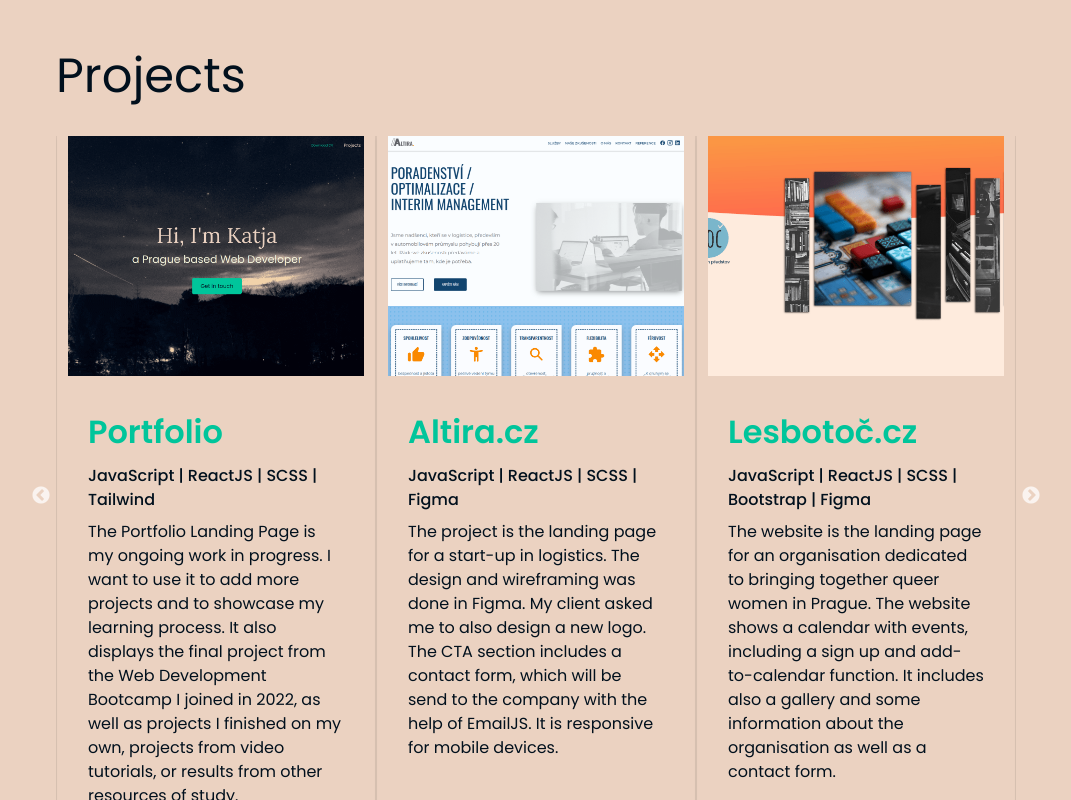
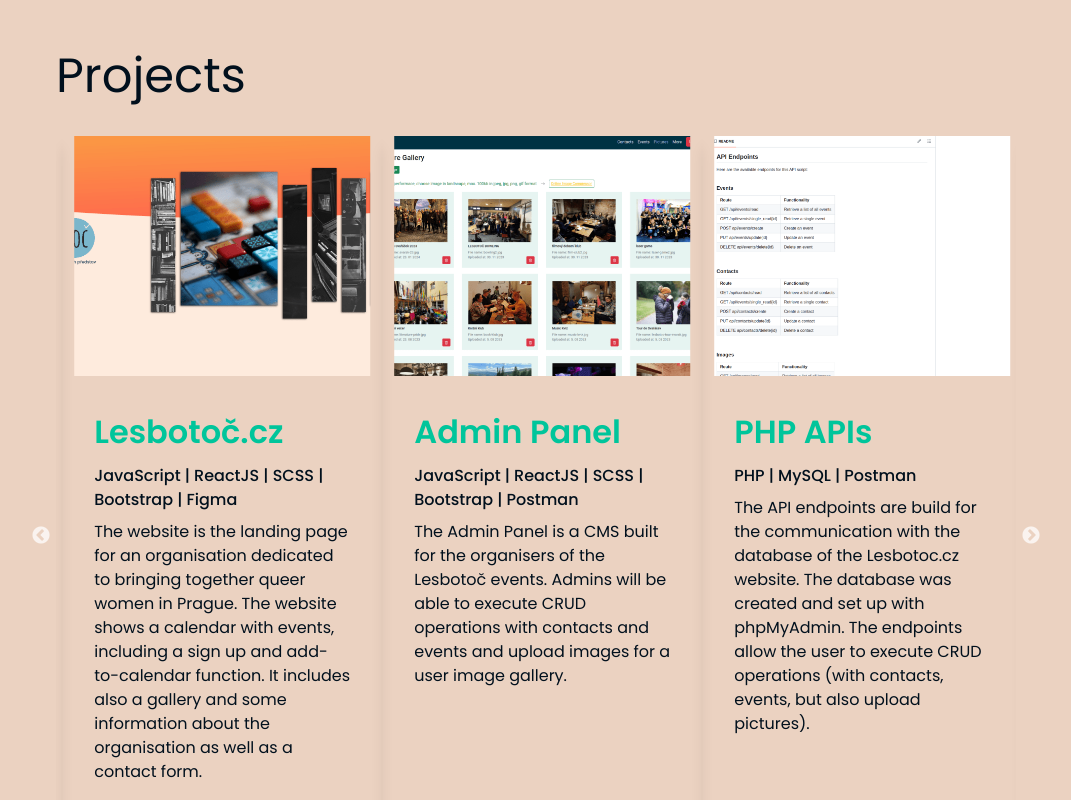
Before and after one commit to queuing4oranges/portfolio, a React (Create React App) app: page / in a window 1280 px wide. Shown: the part 940-1740 px from the top of the page, without its empty margins (104-1175 px from the left). Built offline with nearby package versions, Linux system fonts and the light colour scheme; a web font is replaced by a local one.

Commit message:
Minor fixes

```diff
--- a/src/components/Projects/Carousel.js
+++ b/src/components/Projects/Carousel.js
@@ -10,8 +10,8 @@
 	const settings = {
 		infinite: true,
 		speed: 500,
-		// autoplay: true,
-		autoplaySpeed: 2000,
+		autoplay: true,
+		autoplaySpeed: 3000,
 		pauseOnHover: true,
 		slidesToShow: 3,
 		slidesToScroll: 1,
@@ -22,7 +22,6 @@
 						slidesToShow: 3,
 						slidesToScroll: 3,
 						infinite: true,
-          dots: true
 					}
 			},
 			{
@@ -30,14 +29,13 @@
 					settings: {
 						slidesToShow: 2,
 						slidesToScroll: 2,
-          initialSlide: 2
 					}
 			},
 			{
 				breakpoint: 480,
 					settings: {
 						slidesToShow: 1,
-          slidesToScroll: 1
+						slidesToScroll: 1,
 					}
 			}
 		]
@@ -47,7 +45,7 @@
 		<div className='slider-container'>
 			<Slider {...settings}>
 				{cards.map((card, idx) => (
-					<div key={idx} className="h-full flex flex-col justify-between">
+					<div key={idx} className="shadow-lg h-full flex flex-col justify-between">
 						<div>
 							<div>
 								<img className="h-full w-full object-cover px-3" src={card.image} alt={card.title} />
@@ -61,13 +59,13 @@
 						</div>
 						<div className='flex justify-center bg-light p-3 m-5'>
 							{card.live &&
-								<a href={card.live} target="_blank" title='See live'>
+								<a href={card.live} target="_blank" rel="noreferrer" title='See live'>
 									<button className='flex justify-center items-center bg-accent hover:bg-dark text-light font-bold py-2 px-4 m-4 rounded'>
 										<FaRegEye />
 										<span>Live</span>
 									</button></a>
 							}
-							<a href="" target="_blank" title='Look at the Code'>
+							<a href={card.github} target="_blank" rel="noreferrer" title='Look at the Code'>
 								<button className='flex justify-center items-center bg-accent hover:bg-dark text-light font-bold py-2 px-4 m-4 rounded'>
 									<FaCode />
 									<span>Code</span>
--- a/src/components/Projects/Carousel.scss
+++ b/src/components/Projects/Carousel.scss
@@ -1,7 +1,6 @@
 .slider-container {
 	.slick-slide {
-		height: 45rem;
-		box-shadow: 0px 2px 3px -1px rgba(0,0,0,0.1), 0px 1px 0px 0px rgba(25,28,33,0.02), 0px 0px 0px 1px rgba(25,28,33,0.08);
+		height: 50rem;
 		display: flex;
 		flex-direction: column;
 
--- a/src/components/Projects/ProjectsData.js
+++ b/src/components/Projects/ProjectsData.js
@@ -41,7 +41,7 @@
 		github: "https://github.com/queuing4oranges/lesbotoc-admin"
 	},
 	{
-		title: "PHP APIs for database communication",
+		title: "PHP APIs",
 		tech: "PHP | MySQL | Postman",
 		description:
 			"The API endpoints are build for the communication with the database of the Lesbotoc.cz website. The database was created and set up with phpMyAdmin. The endpoints allow the user to execute CRUD operations (with contacts, events, but also upload pictures).",
```
Lines whose indentation alone changed are shown as unchanged.
